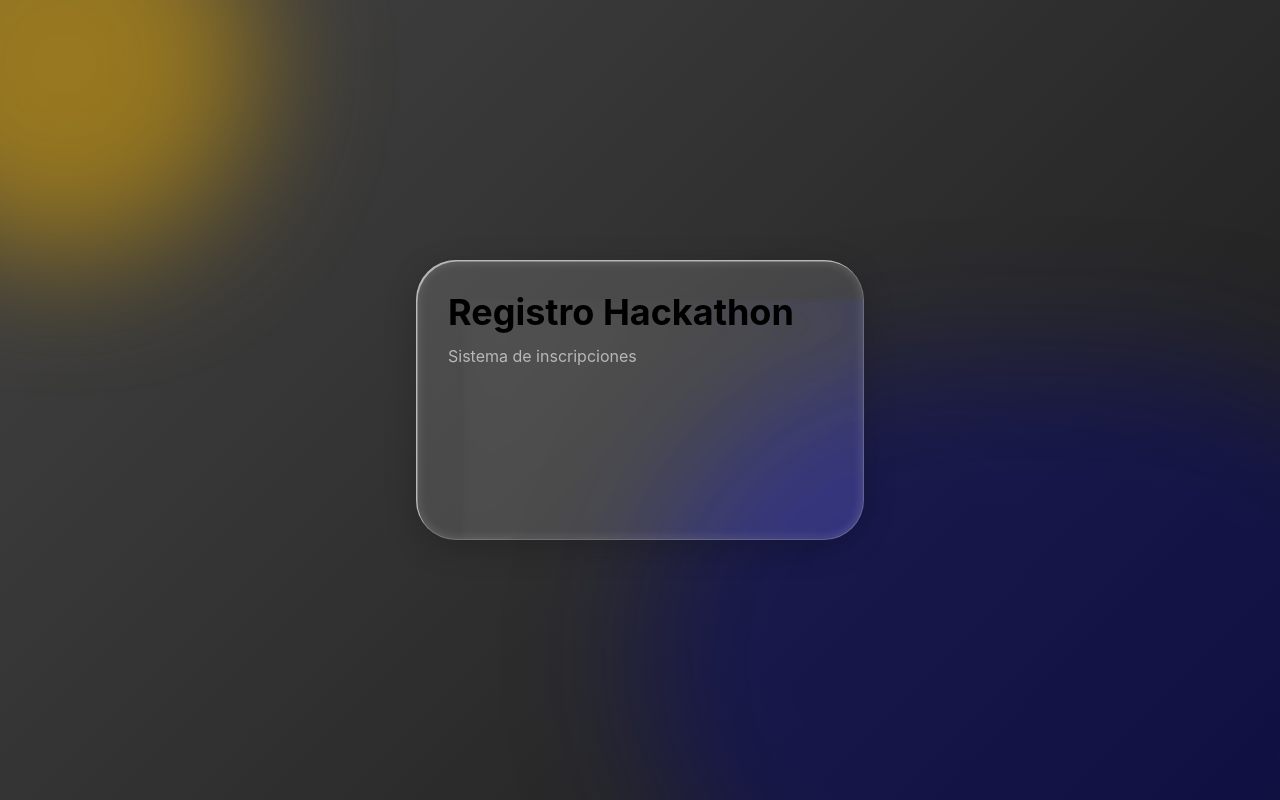
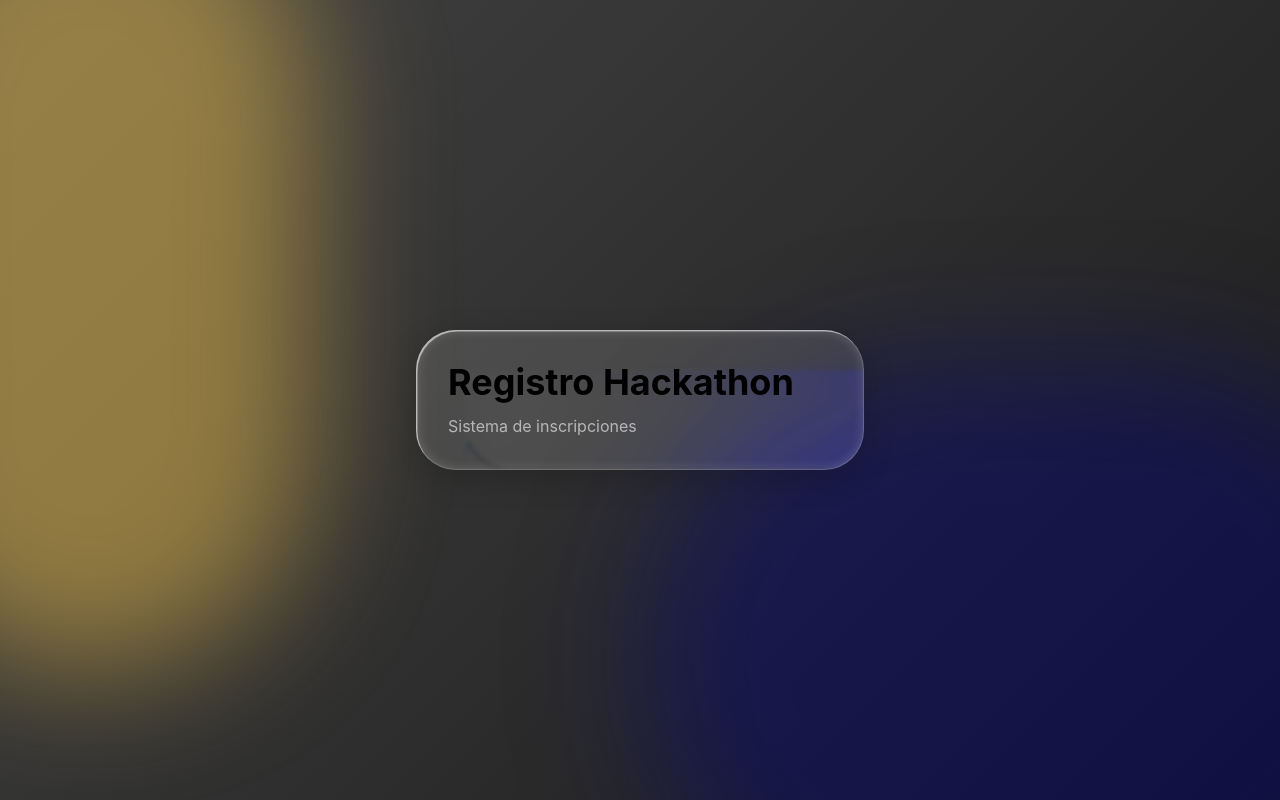
Before and after one commit to Nightmare115117/SistemaDeInscripciones-Frontend, a React (Vite) app: page / in a window 1280 px wide. Built offline with nearby package versions, Linux system fonts and the light colour scheme.

Commit message:
feat: modify the liquid cristal present

```diff
--- a/src/App.tsx
+++ b/src/App.tsx
@@ -1,4 +1,4 @@
-import { LiquidGlassCard } from "./components-custom/GlassCard";
+import { LiquidGlassCard } from "@/components-custom/GlassCard";
 // src/components/ui/liquid-glass-filter.tsx
 
 function App() {
@@ -9,10 +9,10 @@ function App() {
           absolute
           -top-32
           -left-32
-          h-96
-          w-96
+          h-200
+          w-110
           rounded-full
-          bg-yellow-500/50
+          bg-[#EBBE4D]/50
           blur-3xl
         "
       />
@@ -28,11 +28,13 @@ function App() {
           blur-3xl
         "
       />
+        <LiquidGlassCard className="w-full max-w-md p-8" interactive>
 
-      <LiquidGlassCard className="w-full max-w-md p-8">
-        <h1 className="text-4xl font-bold text-black">Registro Hackathon</h1>
-        <p className="mt-3 text-white/60">Sistema de inscripciones</p>
-      </LiquidGlassCard>
+          <h1 className="text-4xl font-bold text-black">Registro Hackathon</h1>
+          <p className="mt-3 text-white/60">Sistema de inscripciones</p>
+
+        </LiquidGlassCard>
+
     </main>
   );
 }
--- a/src/components-custom/GlassCard.tsx
+++ b/src/components-custom/GlassCard.tsx
@@ -1,42 +1,55 @@
-import { motion, useMotionValue, useTransform } from "motion/react";
+import { motion, useMotionValue, useTransform, AnimatePresence } from "motion/react";
+import { useState } from "react";
 import { cn } from "@/lib/utils";
 
-export function LiquidGlassCard({ className, children }: { className?: string; children: React.ReactNode }) {
-  return (
-    <div className={cn("glass-liquid rounded-[40px] w-[420px] h-[280px]", className)}>
-      {children}
-    </div>
-  );
-}
-
-export function GlassCard({ className, children }: { className?: string; children: React.ReactNode }) {
+export function LiquidGlassCard({
+  className,
+  children,
+  interactive = false,
+}: {
+  className?: string;
+  children: React.ReactNode;
+  interactive?: boolean;
+}) {
   const mouseX = useMotionValue(0);
   const mouseY = useMotionValue(0);
+  const [isHovering, setIsHovering] = useState(false);
 
   function handleMouseMove(e: React.MouseEvent<HTMLDivElement>) {
+    if (!interactive) return;
     const rect = e.currentTarget.getBoundingClientRect();
     mouseX.set(e.clientX - rect.left);
     mouseY.set(e.clientY - rect.top);
   }
 
   const highlight = useTransform(
-    [mouseX, mouseY],
-    ([x, y]) => `radial-gradient(300px circle at ${x}px ${y}px, oklch(1 0 0 / 0.15), transparent 70%)`
+  [mouseX, mouseY],
+  ([x, y]) => `radial-gradient(circle 180px at ${x}px ${y}px, rgba(255,255,255,0.25), transparent 70%)`
   );
 
   return (
     <motion.div
       onMouseMove={handleMouseMove}
-      whileHover={{ scale: 1.01 }}
-      className={cn(
-        "glass relative overflow-hidden rounded-3xl p-6",
-        className
+      onMouseEnter={() => interactive && setIsHovering(true)}
+      onMouseLeave={() => interactive && setIsHovering(false)}
+      whileHover={interactive ? { scale: 1.01 } : undefined}
+      transition={{ type: "spring", stiffness: 300, damping: 25 }}
+      className={cn("glass-liquid relative overflow-hidden rounded-[40px] p-6", className)}
+    >
+      {interactive && (
+        <AnimatePresence>
+          {isHovering && (
+            <motion.div
+              initial={{ opacity: 0 }}
+              animate={{ opacity: 1 }}
+              exit={{ opacity: 0 }}
+              transition={{ duration: 0.2 }}
+              className="pointer-events-none absolute inset-0"
+              style={{ background: highlight }}
+            />
+          )}
+        </AnimatePresence>
       )}
-    >
-      <motion.div
-        className="pointer-events-none absolute inset-0"
-        style={{ background: highlight }}
-      />
       <div className="relative z-10">{children}</div>
     </motion.div>
   );
--- a/src/index.css
+++ b/src/css-custom/index.css
@@ -6,7 +6,7 @@
 }
 
 @utility glass-liquid {
-  background: rgba(255, 255, 255, 0.12);
+  background: var(--glass-bg, rgba(255, 255, 255, 0.12));
   backdrop-filter: blur(1px) url(#lg-filter) blur(2px) saturate(1.5) brightness(1.1);
   -webkit-backdrop-filter: blur(8px) saturate(1.8) brightness(1.15) contrast(1.05);
   box-shadow:
--- a/src/main.tsx
+++ b/src/main.tsx
@@ -1,8 +1,7 @@
-import "./index.css";
+import "@/css-custom/index.css";
 import { StrictMode } from 'react'
 import { createRoot } from 'react-dom/client'
-import './index.css'
-import { LiquidGlassFilter } from './components-custom/liquid-glass-filter'
+import { LiquidGlassFilter } from '@/components-custom/liquid-glass-filter'
 import App from "./App";
 import { TooltipProvider } from "@/components/ui/tooltip"
 import { Toaster } from "@/components/ui/sonner"
```
Also changed, not shown: src/css-custom/App.css (added).
